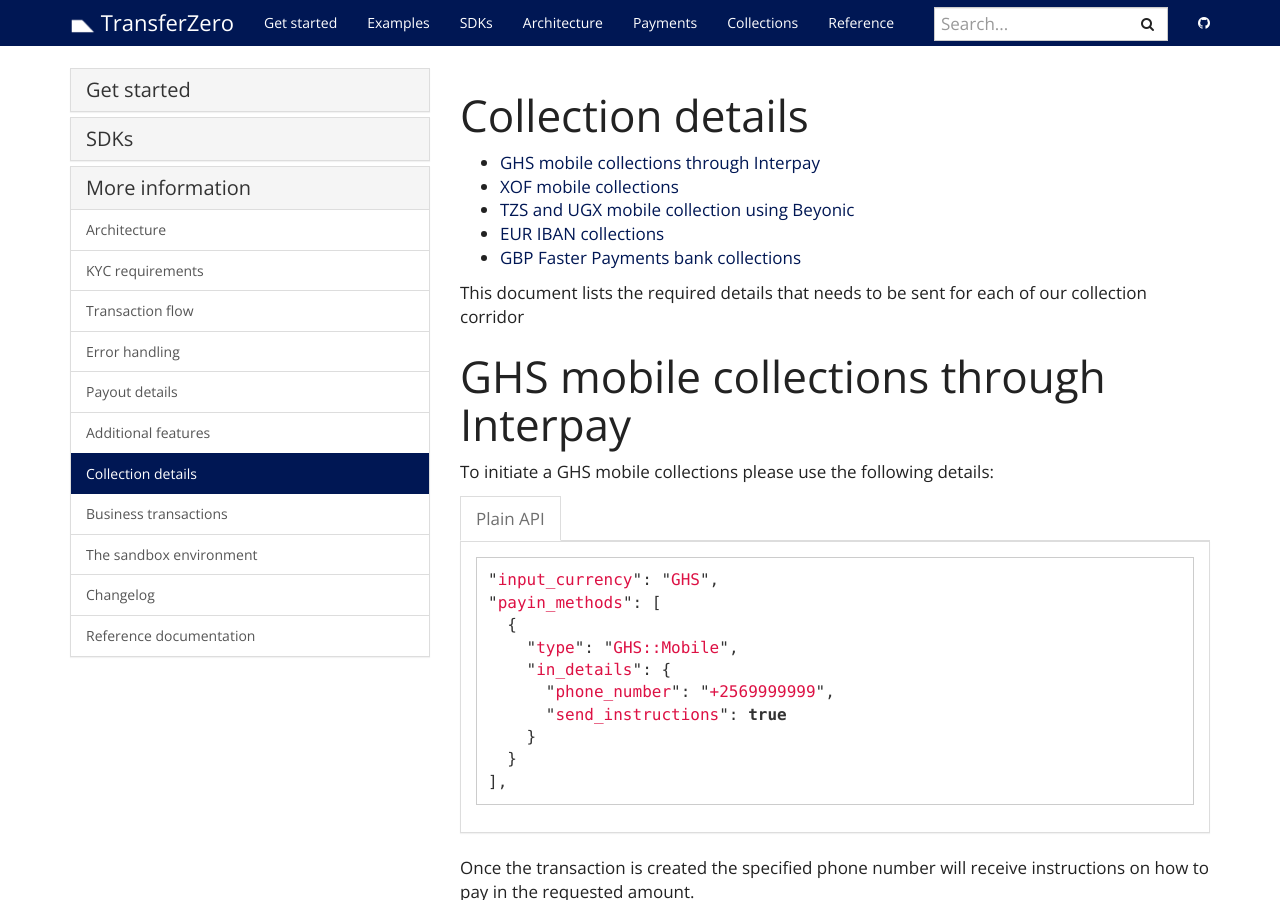
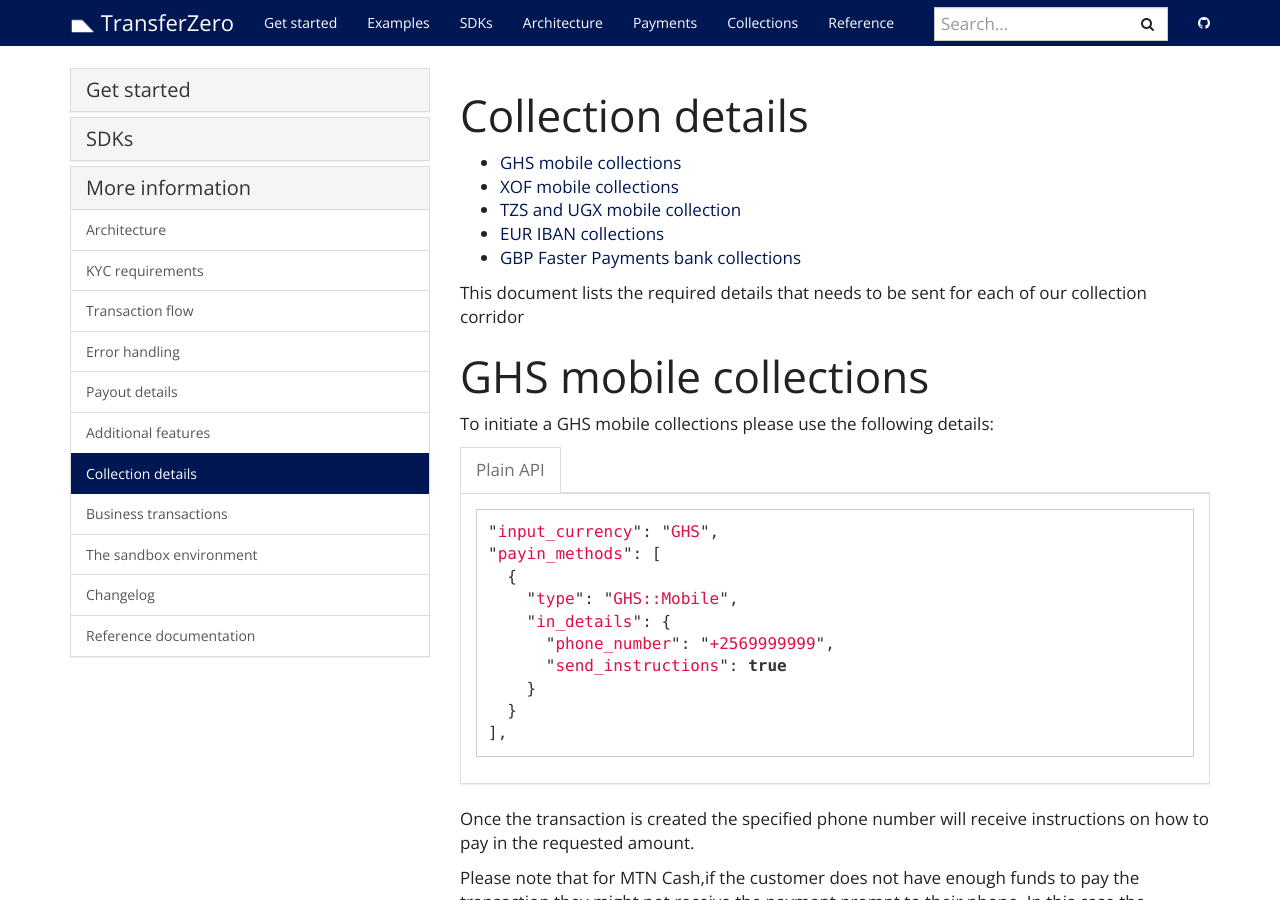
Before and after one commit to transferzero/api-documentation, a Jekyll site: the page built from _docs/collection-details.md, in a window 1280 px wide and 900 px high. Built offline with Jekyll 4.4.1, drawn with Linux system fonts in a browser that asks for light colours; nearby versions of some CDN libraries; comment, search, counter and statistics services are not loaded; some of the changed text lies outside the part shown.

Commit message:
Titles clean up for collections.

```diff
--- a/_docs/collection-details.md
+++ b/_docs/collection-details.md
@@ -8,7 +8,7 @@
 
 This document lists the required details that needs to be sent for each of our collection corridor
 
-# GHS mobile collections through Interpay
+# GHS mobile collections
 
 To initiate a GHS mobile collections please use the following details:
 
@@ -57,7 +57,7 @@
 
 Once the payment has been successfully done a `transaction.paid_in` webhook will be sent out.
 
-# TZS and UGX mobile collection using Beyonic
+# TZS and UGX mobile collection
 
 To initiate a GHS mobile collections please use the following details:
 
```
